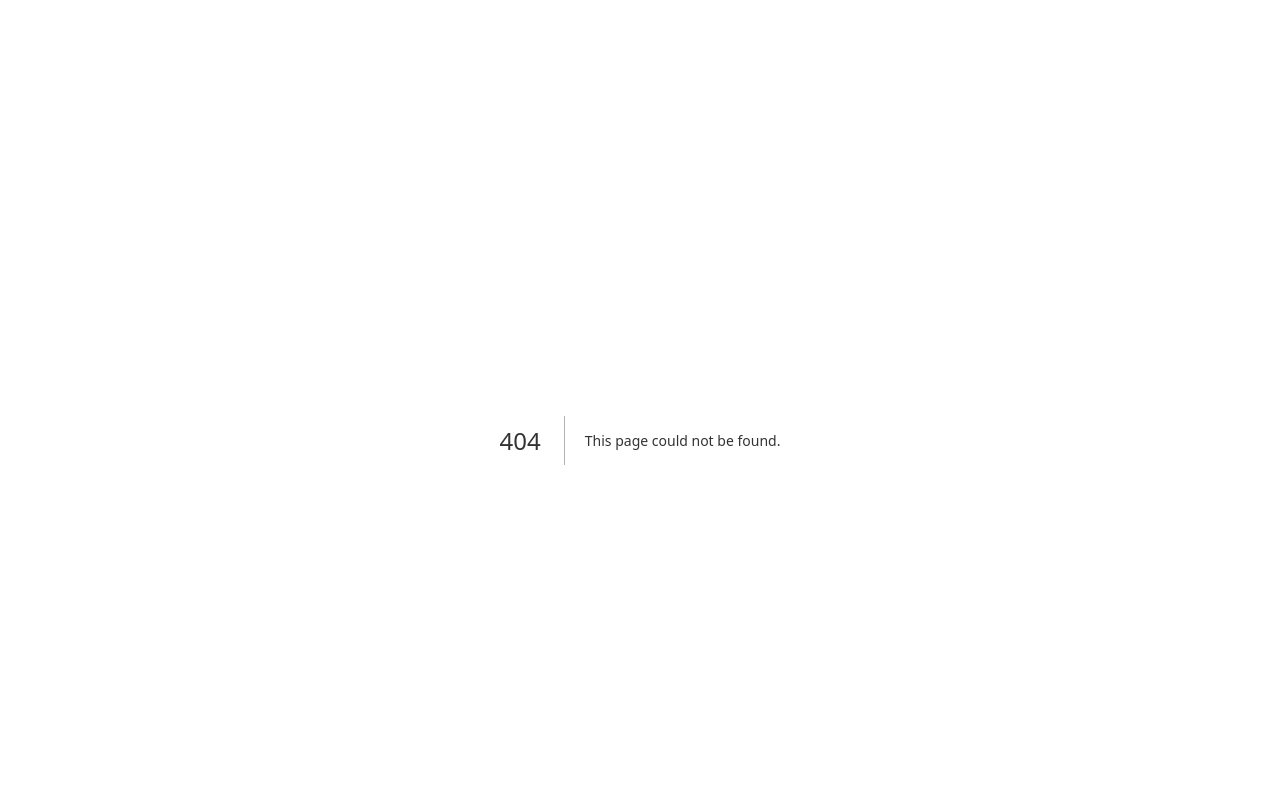
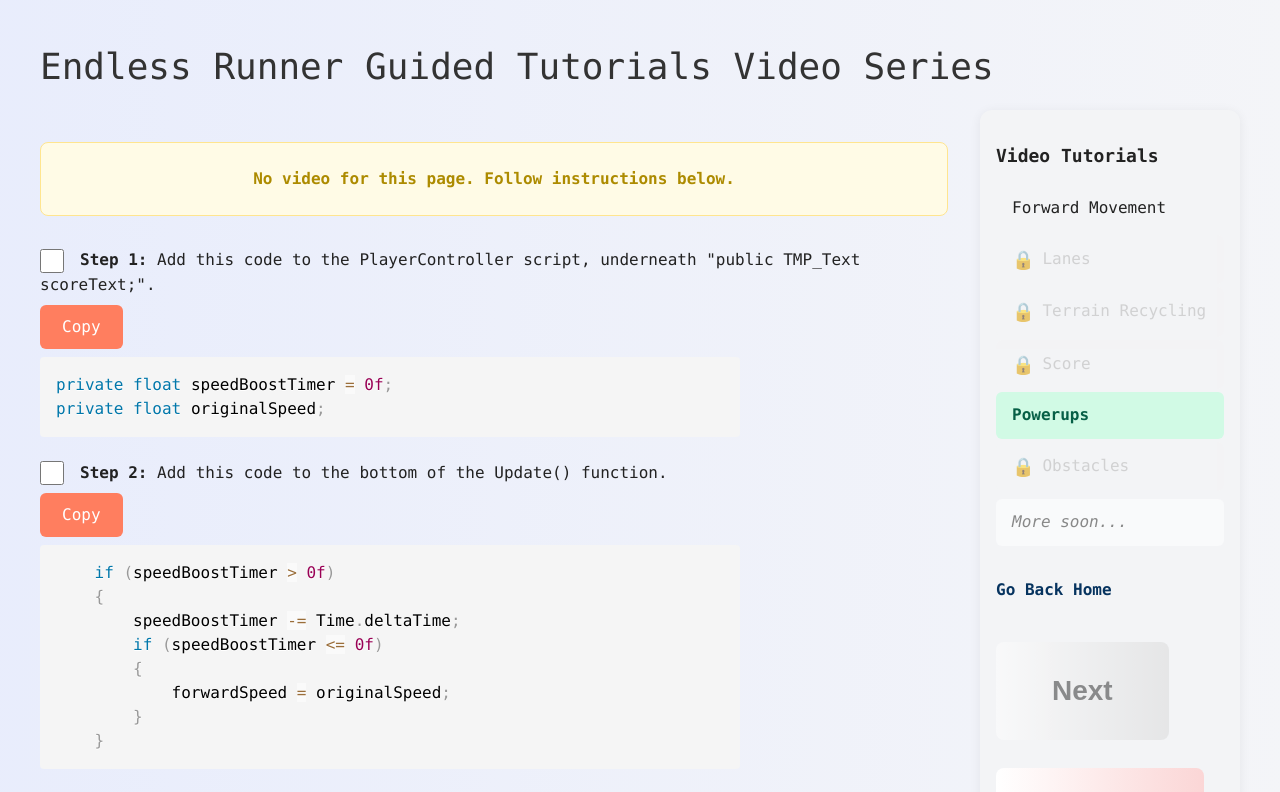
Before and after one commit to coxtrent/gaming-tutorials, a Next.js app: page /endless-runner/powerups in a window 1280 px wide. Before the commit this address had no page. Shown: the top 792 px of the page. Built offline with nearby package versions, Linux system fonts and the light colour scheme.

Commit message:
added powerups to endless runner

```diff
--- /dev/null
+++ b/src/app/endless-runner/powerups/page.tsx
@@ -0,0 +1,79 @@
+ "use client"
+ import { usePathname } from "next/navigation";
+ import TutorialSection from "@/components/TutorialSection";
+ import { tutorialSeries, tutorialSeriesName } from "../tutorialSeries";
+ import type { ChecklistItem } from "@/components/TutorialSection";
+
+ const checklist: ChecklistItem[] = [
+   {
+     text: "Add this code to the PlayerController script, underneath \"public TMP_Text scoreText;\".",
+     code: `private float speedBoostTimer = 0f;
+private float originalSpeed;`
+   },
+   {
+    text: "Add this code to the bottom of the Update() function.",
+    code: `    if (speedBoostTimer > 0f)
+    {
+        speedBoostTimer -= Time.deltaTime;
+        if (speedBoostTimer <= 0f)
+        {
+            forwardSpeed = originalSpeed;
+        }
+    }`
+   },
+   {
+    text: "Create a new function called void OnTriggerEnter(). Add this code underneath the new variables (\"private float originalSpeed\").",
+    code: `void OnTriggerEnter(Collider other)
+{
+    if (other.CompareTag("SpeedPowerup"))
+    {
+        // Simple speed boost: +5 for 5 seconds
+        originalSpeed = forwardSpeed;
+        forwardSpeed += 5f;
+        speedBoostTimer = 5f;
+        Destroy(other.gameObject);
+    }
+}`
+   },
+    {
+     text: "Go back to the Unity Editor. Create a new GameObject with a 3D object (like a cube), and name it SpeedPowerup. Make sure it has a box collider component. Place it a little ways in front of your player so your player can collect it. ",
+    },
+    {
+        text: "Drag and drop the SpeedPowerup GameObject into the Prefabs folder. Recall this creates a reusable template."
+    },
+    {
+        text: "Click SpeedPowerup in the Hierarchy. In the Inspector, under the Box Collider component, check the Is Trigger box. This allows the player to pass through it and trigger the OnTriggerEnter function in PlayerController.",
+    },
+    {
+        text: "With SpeedPowerup still selected, in the Inspector, go to the Tag dropdown and select Add Tag."
+    },
+    {
+        text: "Click + to add a new tag, and name it SpeedPowerup. This is case sensitive, make sure it looks like this."
+    },
+    {
+        text: "Go back to the SpeedPowerup GameObject in the Hierarchy, and select the SpeedPowerup tag from the Tag dropdown.",
+    },
+    {
+        text: "Click play to test your game. You should be able to collect the SpeedPowerup and see your speed increase for 5 seconds.",
+    }
+ ];
+
+ export default function PowerupsPage() {
+
+   const pathname = usePathname();
+   return (
+     <main>
+       <h1>Endless Runner Guided Tutorials Video Series</h1>
+       <TutorialSection
+         videoSrc=""
+         checklist={checklist}
+         tutorialSeries={tutorialSeries}
+         currentHref={pathname}
+         storageKey={tutorialSeriesName}
+       />
+     </main>
+   );
+ }
+
+/*private float speedBoostTimer = 0f;
+private float originalSpeed;*/
--- a/src/app/endless-runner/tutorialSeries.ts
+++ b/src/app/endless-runner/tutorialSeries.ts
@@ -3,6 +3,7 @@ export const tutorialSeries = [
   { label: "Lanes", href: "/endless-runner/lanes" },
   { label: "Terrain Recycling", href: "/endless-runner/terrain-recycling" },
   { label: "Score", href: "/endless-runner/score" },
+  { label: "Powerups", href: "/endless-runner/powerups" },
   { label: "Obstacles", href: "/endless-runner/obstacles" },
 ];
 
--- a/src/app/page.tsx
+++ b/src/app/page.tsx
@@ -1,7 +1,7 @@
 "use client";
 import Image from "next/image";
 import { useState, useEffect } from "react";
-import LockedOverlay from "@/components/LockedOverlay"; // place lock overlay above tag for tutorial text
+//import LockedOverlay from "@/components/LockedOverlay"; // place lock overlay above tag for tutorial text
 
 function handleGrayHover(e: React.MouseEvent<HTMLElement>, isHover: boolean) {
   const img = e.currentTarget.querySelector("img") || e.currentTarget.querySelector("span > img");
@@ -142,7 +142,7 @@ const greetings: string[] = [
   // --- techie ---
   "system online—welcome, ${name}.",
   "hey ${name}, ready to commit some greatness?",
-  "let’s compile that genius, ${name}.",
+  "${name} is goated. this ain't even glaze btw",
   "you running on max efficiency today, ${name}?",
   "no bugs, just brilliance—let’s go ${name}!",
   "syntax lookin’ clean, ${name}.",
@@ -411,7 +411,7 @@ useEffect(() => {
           onMouseEnter={e => handleGrayHover(e, true)}
           onMouseLeave={e => handleGrayHover(e, false)}
         >
-          <Image
+{/*        <Image
             src="/tds.jpg"
             alt="Top-Down Shooter"
             width={600}
@@ -423,7 +423,7 @@ useEffect(() => {
               borderRadius: "16px",
             }}
           />
-            {/* Lock overlay */}
+             Lock overlay
 <LockedOverlay />
           <div
             style={{
@@ -443,7 +443,7 @@ useEffect(() => {
             Top-Down
             <br />
             Shooter
-          </div>
+          </div>*/}
         </div>
       </div>
       <a
@@ -465,7 +465,6 @@ useEffect(() => {
             borderRadius: "16px",
           }}
         />
-        <LockedOverlay />
         <div
           style={{
             position: "absolute",
--- a/src/components/MobileWarning.tsx
+++ b/src/components/MobileWarning.tsx
@@ -9,7 +9,6 @@ function isMobileDevice() {
 
 export default function MobileWarning() {
   const [show, setShow] = useState(false);
-
   useEffect(() => {
     function check() {
       const isMobile = isMobileDevice();
```
Also changed, not shown: src/app/first-person/camera-movement/page.tsx (+1 -19 lines).
